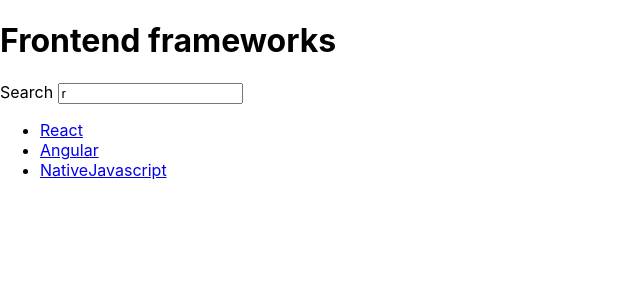
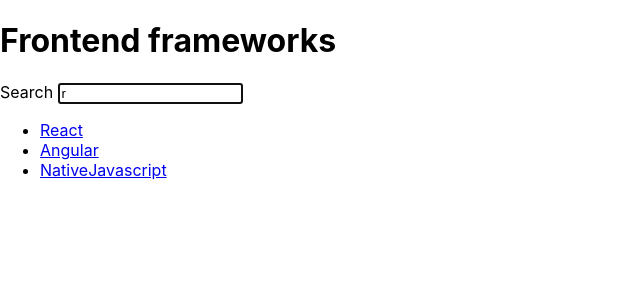
Before and after one commit to zcavic/the-road-to-react, a React (Create React App) app: page / in a window 1280 px wide. Shown: the top 300 px of the page, without its empty margins (0-640 px from the left). Built offline with nearby package versions, Linux system fonts and the light colour scheme.

Commit message:
Focus on input label

```diff
--- a/src/App.js
+++ b/src/App.js
@@ -59,12 +59,18 @@
         </li>
     );
 
-    const InputWithLabel = ({ id, label, value, type = "text", onInputChange }) => {
+    const InputWithLabel = ({ id, label, value, type = "text", onInputChange, isFocused }) => {
+        const inputRef = React.useRef();
+        React.useEffect(() => {
+            if (isFocused && inputRef.current) {
+                inputRef.current.focus();
+            }
+        }, [isFocused]);
         return (
             <>
                 <label htmlFor={id}>{label}</label>
                 &nbsp;
-                <input id={id} type={type} onChange={onInputChange} value={value}></input>
+                <input ref={inputRef} id={id} type={type} onChange={onInputChange} value={value} />
             </>
         );
     };
@@ -72,7 +78,7 @@
     return (
         <div>
             <h1>Frontend frameworks</h1>
-            <InputWithLabel id="search" label="Search" value={searchTerm} onInputChange={handleSearch}></InputWithLabel>
+            <InputWithLabel id="search" label="Search" value={searchTerm} onInputChange={handleSearch} isFocused></InputWithLabel>
             <List list={stories.filter((item) => item.title.toLowerCase().includes(searchTerm.toLowerCase()))}></List>
         </div>
     );
```
